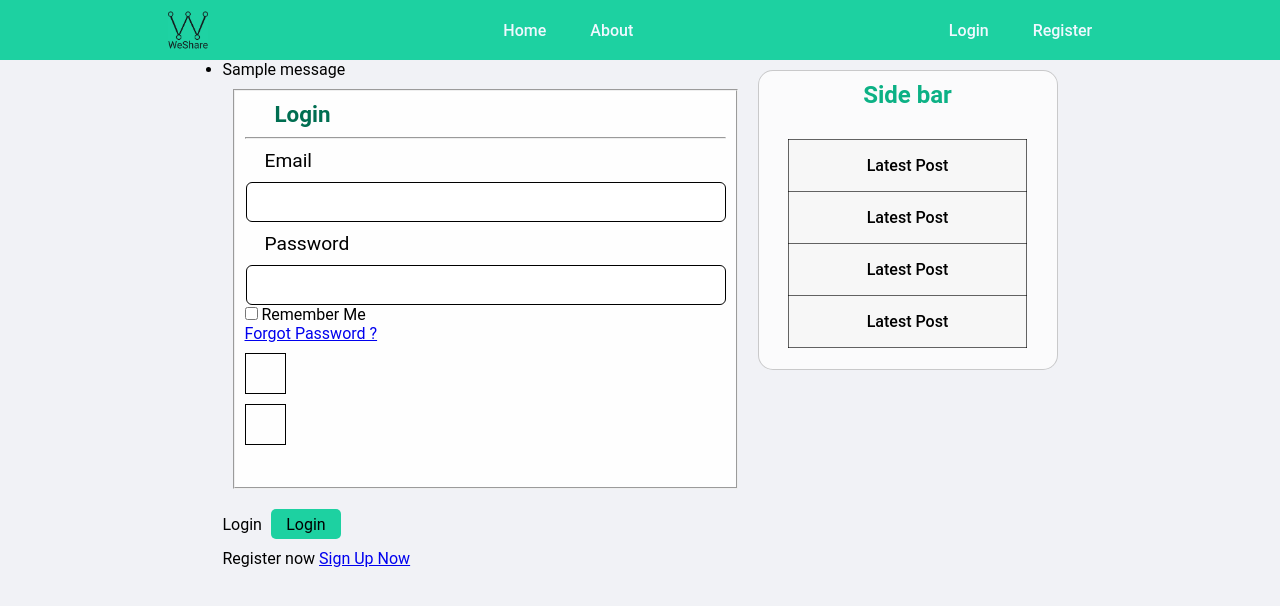
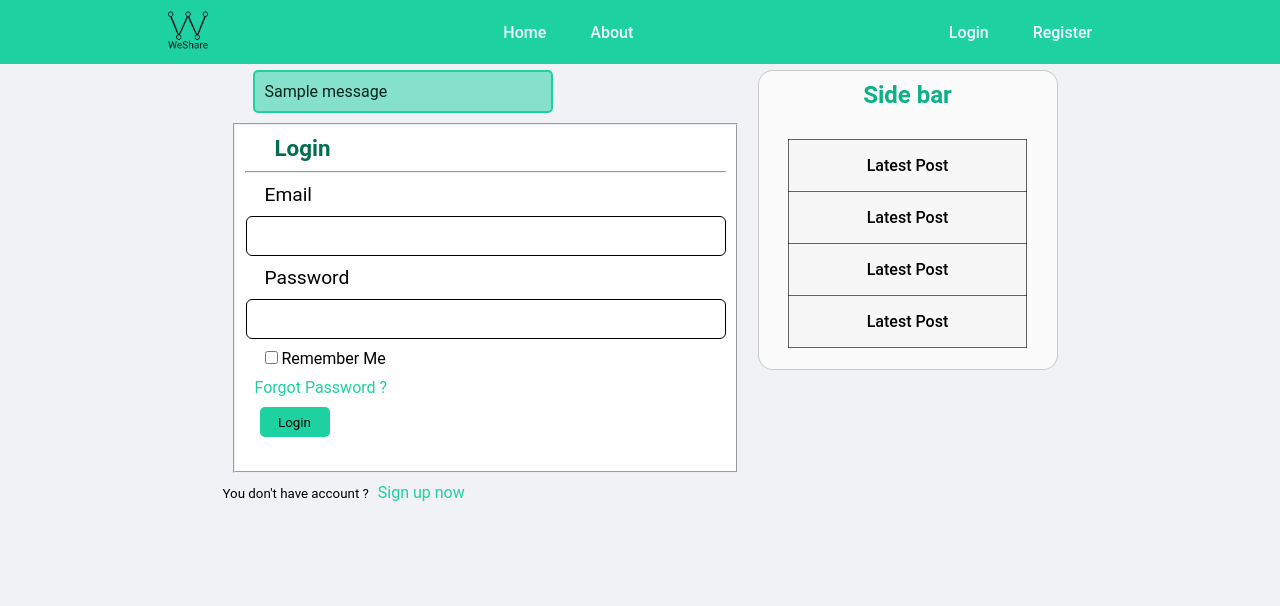
Before and after one commit to kamalaitomar/weshare, a Flask app: page /login in a window 1280 px wide. Shown: the top 606 px of the page. Run offline with Flask 2, Linux system fonts and the light colour scheme; one stand-in notice (Sample message) is shown.

Commit message:
Corrected some mistakes of the backend, and create styles of login and register pages

```diff
--- a/blogapp.py
+++ b/blogapp.py
@@ -53,7 +53,7 @@ def about():
 def register():
     form = Registration()
     if form.validate_on_submit():
-        flash(f'account created for {form.username.data}')
+        flash(f'account created for {form.username.data}', 'success')
         return redirect(url_for('home'))
     return  render_template('register.html' , title = 'Register', form = form)
 
@@ -62,11 +62,11 @@ def register():
 def login():
     form = Login()
     if form.validate_on_submit():
-        if form.email.data == 'admin@admin.com' and form.password.data == 'admin':
-            flash('You have been logged in' , 'succes-login' ) #succes-login is the flash message comment for login
+        if form.email.data == 'admin@admin.com' and form.password.data == 'admin' or form.email.data == 'admin2@admin.com' and form.password.data == '12345':
+            flash('You have been logged in', 'success-login' ) #succes-login is the flash message comment for login
             return redirect(url_for('home'))
         else:
-            flash('Login Unsuccessful. Please Check Your Informations ' ,'error') #error is the flash message comment
+            flash('Login Unsuccessful. Please Check Your Informations ', 'error') #error is the flash message comment
 
     return  render_template('login.html' , title = 'login', form = form)
 
--- a/forms.py
+++ b/forms.py
@@ -5,7 +5,7 @@ from wtforms.validators import DataRequired , Length , Email , EqualTo
 
 
 class Registration(FlaskForm):
-    username = StringField('Username', validators=[ DataRequired() , Length(min=2, max=20)] )
+    username = StringField('Username', validators=[ DataRequired() , Length(min=4, max=20)] )
 
     email = StringField('Email', validators=[DataRequired(), Email()])
 
--- a/static/css/style.css
+++ b/static/css/style.css
@@ -4,11 +4,11 @@
     box-sizing: border-box;
     margin : 0;
     padding: 0;
-    font-size: medium;
+
 }
 body{
     background-color: #f1f2f6;
-    font-size: 85%;
+    font-size: medium;
 }
 
 body{
@@ -140,11 +140,11 @@ header{
     border-radius: 50px
 }
 
-/* form style  */
+/* register form style  */
 
 .form-group{
     width: 500px;
-    height: 400px;
+    height: 515px;
     padding: 10px;
     margin: 10px;
     background-color: rgba(255, 255, 255, 0.9);
@@ -177,8 +177,8 @@ header{
     font-size: 1.1em;
 }
 .form-input:focus{
-    outline: 1px solid #1dd1a1;
-    box-shadow: 0 0 0 2px #1dd1a1;
+    outline: 2px solid #1dd1a1;
+    box-shadow: 0px 0px 5px #1dd1a1;
 }
 
 .form-button{
@@ -187,9 +187,100 @@ header{
     border : none;
     border-radius: 5px;
     background: #1dd1a1;
-    margin: 10px 5px;
+    margin: 10px 15px;
 }
 
 .form-button:hover{
     background: #1dd1a19a;
 }
+
+.sign-in{
+    text-decoration: none;
+    margin-left: 5px;
+    color: #1dd1a1;
+}
+
+.sign-in:hover{
+    color: #006e51;
+    text-decoration: underline;
+}
+
+/* login form style  */
+
+.form-group-login {
+    width: 500px;
+    height: 350px;
+    padding: 10px;
+    margin: 10px;
+    background-color: rgba(255, 255, 255, 0.9);
+}
+
+.form-group-login h1{
+    font-size: 1.4em;
+    padding-left: 30px;
+    padding-bottom: 10px;
+    color: #006e51;
+}
+
+.form-check{
+    margin: 10px 20px;
+}
+
+.Password-Reset{
+    text-decoration: none;
+    margin-left: 10px;
+    color: #1dd1a1;
+}
+
+.Password-Reset:hover{
+    color: #006e51;
+    text-decoration: underline;
+}
+
+.sign-up-now{
+    text-decoration: none;
+    margin-left: 5px;
+    color: #1dd1a1;
+}
+
+.sign-up-now:hover{
+    color: #006e51;
+    text-decoration: underline;
+}
+
+/* alerts form style  */
+
+.alert{
+    border-radius: 5px;
+    margin: 10px 30px;
+    padding:  10px;
+    width: 400px;
+    color: #01241b;
+}
+
+.alert-success-login{
+    width: 250px;
+    background-color: rgba(29, 209, 161, 0.5);
+    border: 2px solid #1dd1a1;
+}
+
+.alert-success{
+    width: 300px;
+    background-color: rgba(29, 209, 161, 0.5);
+    border: 2px solid #1dd1a1;
+}
+
+.alert-error{
+    background-color: rgba(255, 0, 0, 0.5);
+    border: 2px solid red;
+}
+
+.is-invalide{
+    box-shadow: 0px 0px 5px red;
+}
+
+.invalide-feedback{
+    margin: 10px;
+    color: red;
+    font-size: 0.8em;
+}
--- a/templates/layout.html
+++ b/templates/layout.html
@@ -18,7 +18,7 @@
 <body>
 
     <header>
-        <img class="logo" src="../static/images/logo.jpg" alt="weshare logo" title="We Share">
+        <a href="{{url_for('home')}}"><img class="logo" src="../static/images/logo.jpg" alt="weshare logo" title="We Share"></a>
         <nav class="nav_links">
             <ul>
                 <li><a href="{{url_for('home')}}">Home</a></li>
@@ -34,13 +34,13 @@
     </header>
     <main>
 
-        {% with messages = get_flashed_messages() %}
+        {% with messages = get_flashed_messages(with_categories=true) %}
             {% if messages %}
-            <ul class=flashes>
-                {% for message in messages %}
-                <li>{{ message }}</li>
+                {% for category, message in messages %}
+                    <div class='alert alert-{{ category }}'>
+                        {{ message }}
+                    </div>
                 {% endfor %}
-            </ul>
             {% endif %}
         {% endwith %}
 
--- a/templates/login.html
+++ b/templates/login.html
@@ -3,72 +3,55 @@
 
     <form method="POST" action="">
         {{ form.hidden_tag() }}
-        <fieldset class="form-group">
+        <fieldset class="form-group-login">
             <h1>Login</h1>
             <hr>
             <table class="form-table">
-
-
-                <div class="form-field">
                 <tr class="form-label">
                     {{ form.email.label (class='form-label') }}
                 </tr>
+                <tr>
                     {% if form.email.errors %}
-                    <ul class="errors">
+                        {{ form.email (class='form-input is-invalide') }}
+                        <div class="invalide-feedback">
                             {% for error in form.email.errors %}
-                            <li>{{ error }}</li>
+                                <span>{{ error }}</span>
                             {% endfor %}
-                    </ul>
+                        </div>
+                    {% else %}
+                        {{ form.email (class='form-input') }}
                     {% endif %}
+                </tr>
 
-                    <tr class="form-input">
-                        {{ form.email (class='form-input') }}
-                    </tr>
-                </div>
-
-                <div class="form-field">
-                    <tr class="form-label">
+                <tr>
                     {{ form.password.label (class='form-label') }}
                 </tr>
-                    {% if form.password.errors %}
-                    <ul class="errors">
-                        {% for error in form.password.errors %}
-                            <li>{{ error }}</li>
-                        {% endfor %}
-                    </ul>
-                    {% endif %}
-
-                    <tr class="form-input">
+                <tr>
                     {{ form.password (class='form-input') }}
                 </tr>
-                </div>
 
+                <tr>
                     <div class="form-check">
                         {{ form.remember (class='remember-me') }}
                         {{ form.remember.label (class='remember-me-label') }}
                     </div>
+                </tr>
+                <tr>
+                    <a href="#" class="Password-Reset">Forgot Password ?</a>
+                </tr>
 
-                <div class="Password-Reset">
-                    <a href="#">Forgot Password ?</a>
-
+                <tr>
+                    <div>
+                        {{ form.submit (class='form-button') }}
                     </div>
-
+                </tr>
             </table>
         </fieldset>
+    </form>
 
         <div >
-                    {{ form.submit.label (class='submit_button') }}
-                    {{ form.submit (class='form-button') }}
-                </div>
-
-
-    </form>
-
-        <div class="already_have_acc">
-            <small>
-                Register now
-            </small>
-            <a href="{{ url_for('register') }}"> Sign Up Now</a>
+            <small>You don't have  account ?</small>
+            <a href="{{ url_for('register') }}" class="sign-up-now">Sign up now</a>
         </div>
 
 
```
Also changed, not shown: templates/register.html (+37 -50 lines). Lines whose indentation alone changed are shown as unchanged.
